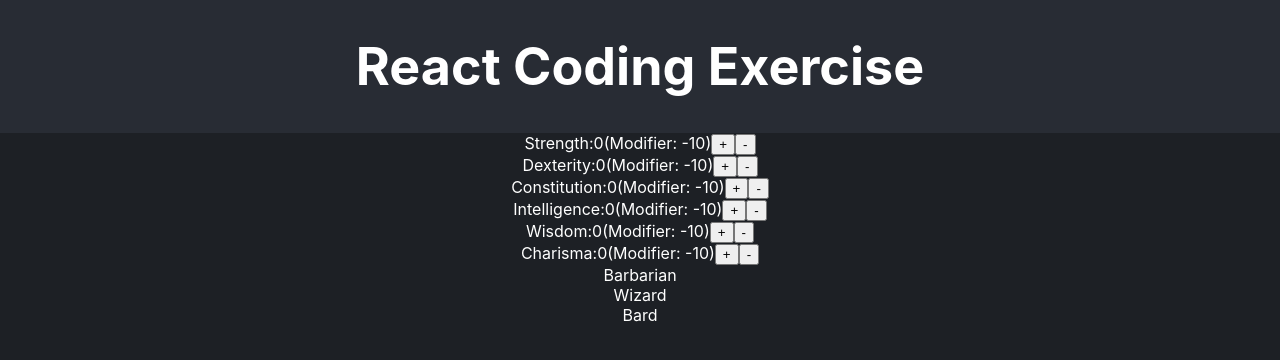
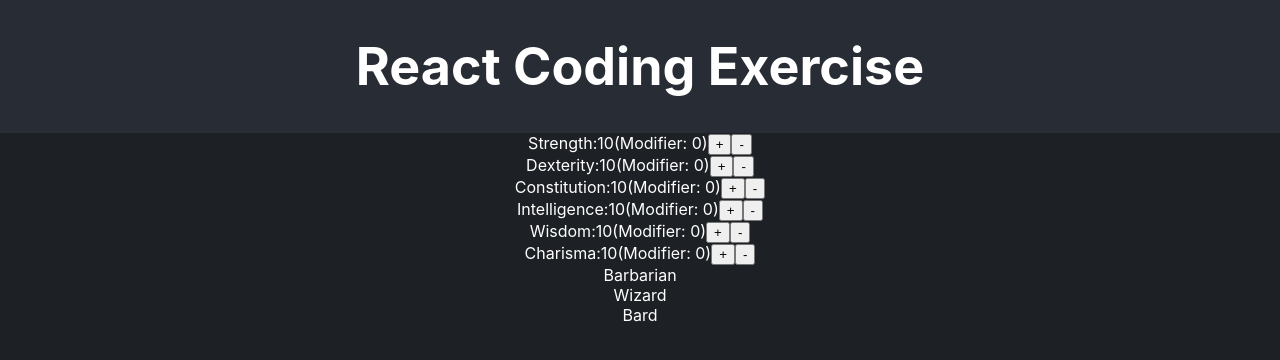
Before and after one commit to terryluan12/recruiting-webapp-character, a React (Create React App) app: page / in a window 1280 px wide. Shown: the top 360 px of the page. Built offline with nearby package versions, Linux system fonts and the light colour scheme.

Commit message:
Fixed Ability Modifier

```diff
--- a/src/components/AttributeSection.tsx
+++ b/src/components/AttributeSection.tsx
@@ -1,24 +1,33 @@
 import { useState } from 'react';
 
-export const AttributeSection = ({ attributes }) => {
-    const [values, setValues] = useState<{ [key: string]: number }>(
-        attributes.reduce((acc, attribute) => {
-            acc[attribute] = 0;
-            return acc;
-        }, {} as { [key: string]: number })
-    );
-
+export const AttributeSection = ({ attributes, totalPoints, setTotalPoints, attributeState, setAttributeState, modifierState, setModifierState }) => {
     const handleIncrement = (attribute: string) => {
-        setValues({
-            ...values,
-            [attribute]: values[attribute] + 1
+        if(totalPoints == 70) {
+            alert("Error: You have reached the maximum number of points.");
+            return
+        }
+        setTotalPoints(totalPoints + 1);
+        setModifierState({
+            ...modifierState,
+            [attribute]: Math.floor((attributeState[attribute] - 9)/2)
         });
+        setAttributeState({
+            ...attributeState,
+            [attribute]: attributeState[attribute] + 1
+        });
+        console.log("Attribute State: ", attributeState);
+        console.log("Modifier State: ", modifierState);
     }
 
     const handleDecrement = (attribute: string) => {
-        setValues({
-            ...values,
-            [attribute]: values[attribute] + 1
+        setTotalPoints(totalPoints - 1);
+        setModifierState({
+            ...modifierState,
+            [attribute]: Math.floor((attributeState[attribute] - 11)/2)
+        });
+        setAttributeState({
+            ...attributeState,
+            [attribute]: attributeState[attribute] - 1
         });
     }
 
@@ -29,8 +38,8 @@ export const AttributeSection = ({ attributes }) => {
                     <div key={attribute}>
                             <div>
                             {attribute}:
-                            {values[attribute]}
-                            (Modifier: {values[attribute] - 10})
+                            {attributeState[attribute]}
+                            (Modifier: {modifierState[attribute]})
                             <button onClick={() => handleIncrement(attribute)}>+</button>
                             <button onClick={() => handleDecrement(attribute)}>-</button>
                             </div>
--- a/src/components/Person.tsx
+++ b/src/components/Person.tsx
@@ -5,16 +5,20 @@ import { ATTRIBUTE_LIST, CLASS_LIST, SKILL_LIST } from '../consts';
 
 export const PersonSection = () => {
     const [totalPoints, setTotalPoints] = useState(0);
-    const [attributeState, setAttributeState] = useState<{ [key: string]: number }>(
-        ATTRIBUTE_LIST.reduce((acc, attribute) => {
-            acc[attribute] = 10;
-            return acc;
-        }, {} as { [key: string]: number })
-    );
+    const [attributeState, setAttributeState] = useState<{ [key: string]: number }>(ATTRIBUTE_LIST.reduce((acc, attribute) => {
+        acc[attribute] = 10;
+        return acc;
+    }, {} as { [key: string]: number }));
+    const [modifierState, setModifierState] = useState<{ [key: string]: number }>(ATTRIBUTE_LIST.reduce((acc, attribute) => {
+        acc[attribute] = 0;
+        return acc;
+    }, {} as { [key: string]: number }));
 
     return (
         <section className="App-section">
-            <AttributeSection attributes={ATTRIBUTE_LIST} totalPoints={totalPoints} attributeState={attributeState} setAttributeState={setAttributeState} />
+            <AttributeSection attributes={ATTRIBUTE_LIST} totalPoints={totalPoints} setTotalPoints={setTotalPoints}
+                              attributeState={attributeState} setAttributeState={setAttributeState}
+                              modifierState={modifierState} setModifierState={setModifierState} />
             <ClassSection classes={CLASS_LIST} attributeState={attributeState} />
         </section>
     )
```
